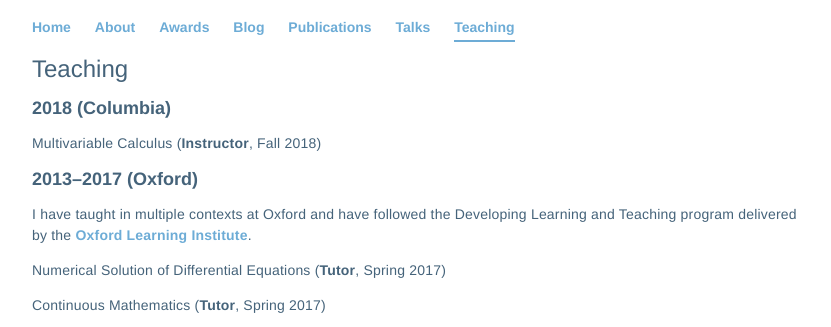
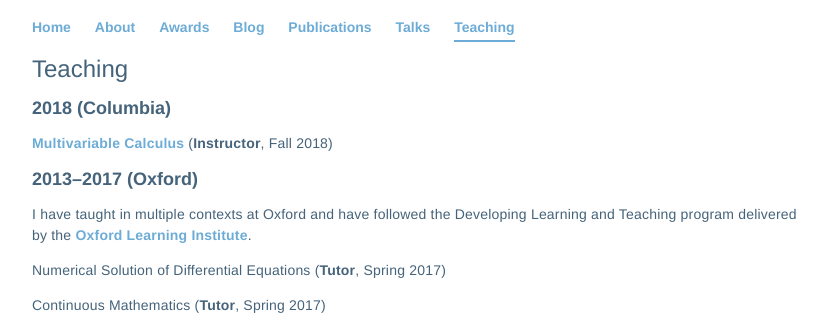
Before and after one commit to Hadrien-Montanelli/Hadrien-Montanelli.github.io, a Jekyll site: the page built from teaching/index.html, in a window 1280 px wide. Shown: the top 327 px of the page, without its empty margins (224-1055 px from the left). Built offline with Jekyll 4.4.1, drawn with Linux system fonts in a browser that asks for light colours; part of the change alters nothing that is shown.

```diff
--- a/teaching/index.html
+++ b/teaching/index.html
@@ -7,7 +7,7 @@ title: Teaching
 
 	<h2>2018 (Columbia)</h2>
 
-	<p>Multivariable Calculus (<b>Instructor</b>, Fall 2018)</p>
+	<p><a href="https://courseworks2.columbia.edu/courses/62533">Multivariable Calculus</a> (<b>Instructor</b>, Fall 2018)</p>
 
 	<h2>2013&ndash;2017 (Oxford)</h2>
 
```
